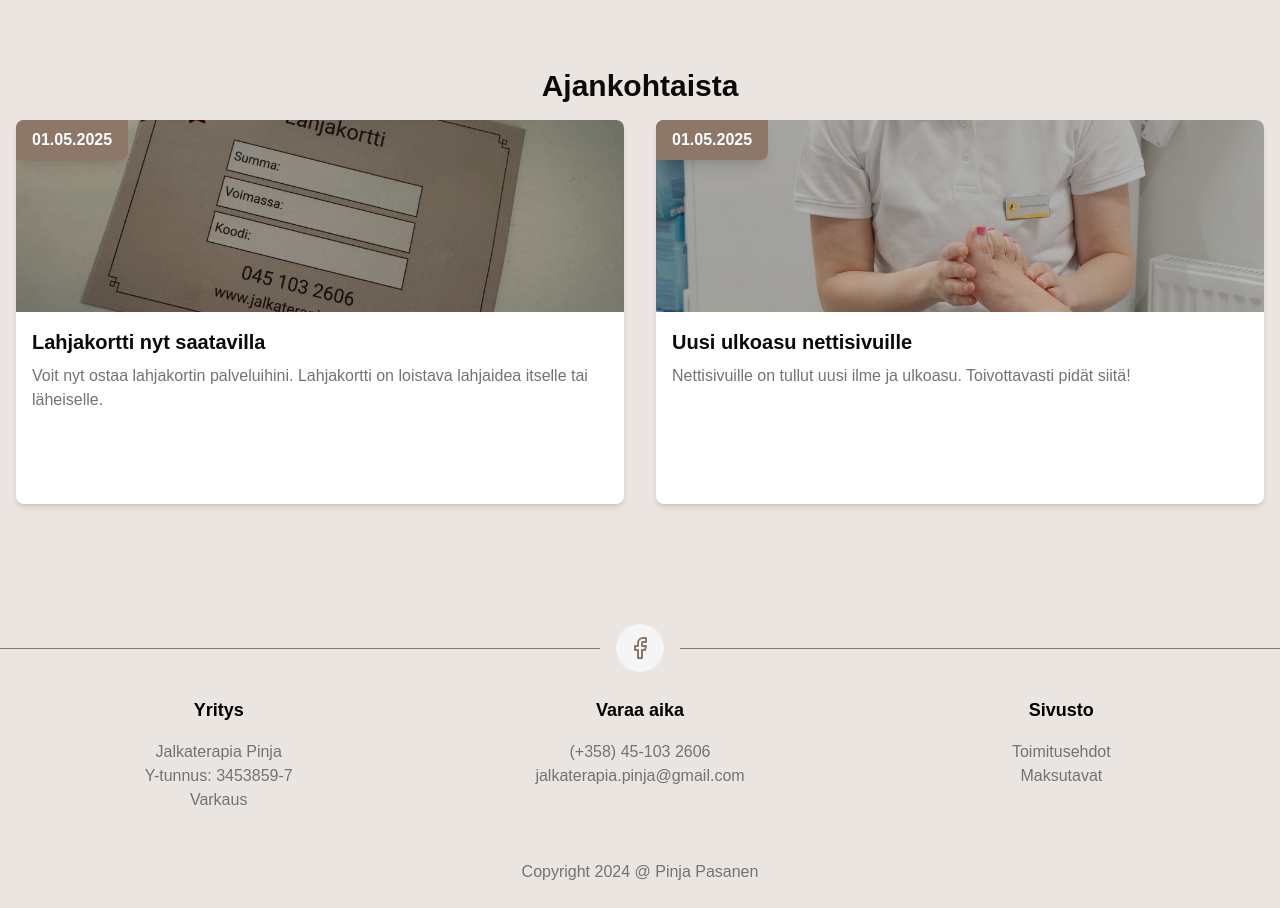
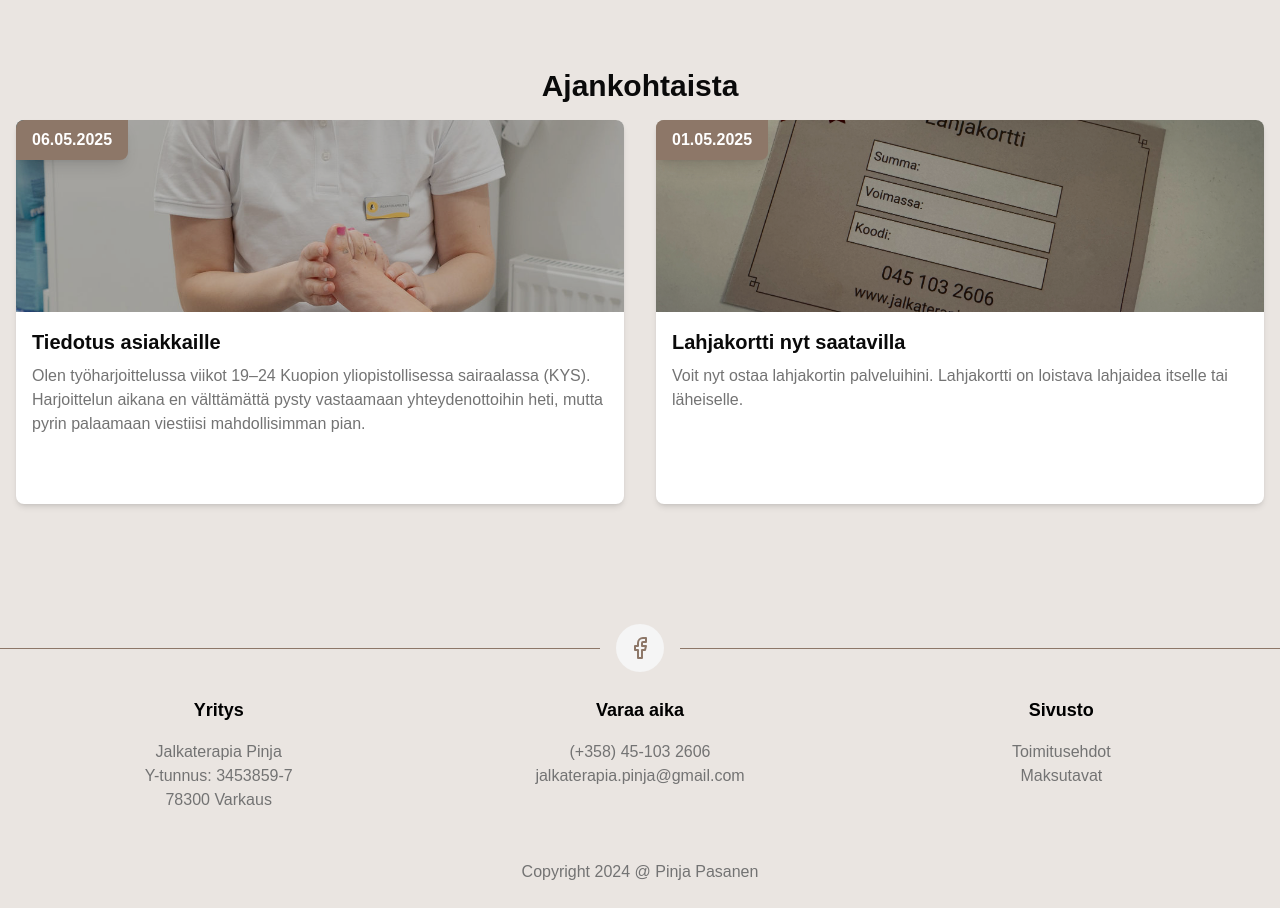
Before and after one commit to Markus-Pasanen/pinja-website, a Next.js app: page / in a window 1280 px wide. Shown: the part 1300-2208 px from the top of the page. Built offline with nearby package versions, Linux system fonts and the light colour scheme.

Commit message:
Content update

```diff
--- a/src/app/page.tsx
+++ b/src/app/page.tsx
@@ -24,19 +24,19 @@ const services = [
 
 const news = [
   {
+    title: "Tiedotus asiakkaille",
+    excerpt:
+      "Olen työharjoittelussa viikot 19–24 Kuopion yliopistollisessa sairaalassa (KYS). Harjoittelun aikana en välttämättä pysty vastaamaan yhteydenottoihin heti, mutta pyrin palaamaan viestiisi mahdollisimman pian.",
+    thumbnail: "/images/pinja_2025-10.jpg",
+    link: "/blog/edistysaskeleet-diabeettinen-jalkahoito",
+    date: "06.05.2025",
+  },
+  {
     title: "Lahjakortti nyt saatavilla",
     excerpt:
       "Voit nyt ostaa lahjakortin palveluihini. Lahjakortti on loistava lahjaidea itselle tai läheiselle.",
     thumbnail: "/images/lahjakortti.jpg",
     link: "/blog/uusi-tutkimus-jalkakipu",
-    date: "01.05.2025",
-  },
-  {
-    title: "Uusi ulkoasu nettisivuille",
-    excerpt:
-      "Nettisivuille on tullut uusi ilme ja ulkoasu. Toivottavasti pidät siitä!",
-    thumbnail: "/images/pinja_2025-10.jpg",
-    link: "/blog/edistysaskeleet-diabeettinen-jalkahoito",
     date: "01.05.2025",
   },
 ];
--- a/src/components/Footer.tsx
+++ b/src/components/Footer.tsx
@@ -1,4 +1,4 @@
-import { Facebook, Instagram } from "lucide-react";
+import { Facebook } from "lucide-react";
 import Link from "next/link";
 
 const Footer = () => {
@@ -27,23 +27,36 @@ const Footer = () => {
             Y-tunnus: 3453859-7
             </p>
             <p className="text-muted-foreground">
-            Varkaus
+            <a
+              href="https://www.google.com/maps/place/Varkaus/@62.3234278,27.8290594,12z/data=!3m1!4b1!4m6!3m5!1s0x469b1fae772c9653:0x40146d63c75c390!8m2!3d62.31792!4d27.8598871!16zL20vMDNjNGt6?entry=ttu&g_ep=EgoyMDI1MDQzMC4xIKXMDSoASAFQAw%3D%3D"
+              target="_blank"
+              rel="noopener noreferrer"
+              className="hover:text-accent transition-colors"
+            >
+              78300 Varkaus
+            </a>
             </p>
           </div>
           <div>
             <h3 className="font-semibold text-lg mb-4">Varaa aika</h3>
-            <p className="text-muted-foreground">(+358) 45-103 2606</p>
             <p className="text-muted-foreground">
-              jalkaterapia.pinja@gmail.com
+              <a href="tel:+358451032606" className="hover:text-accent transition-colors">
+                (+358) 45-103 2606
+              </a>
+            </p>
+            <p className="text-muted-foreground">
+              <a href="mailto:jalkaterapia.pinja@gmail.com" className="hover:text-accent transition-colors">
+                jalkaterapia.pinja@gmail.com
+              </a>
             </p>
           </div>
           <div>
             <h3 className="font-semibold text-lg mb-4">Sivusto</h3>
             <p className="text-muted-foreground">
-              <Link href="/toimitusehdot" className="text-muted-foreground">Toimitusehdot</Link>
+              <Link href="/toimitusehdot" className="hover:text-accent transition-colors">Toimitusehdot</Link>
             </p>
             <p className="text-muted-foreground">
-              <Link href="/maksutavat" className="text-muted-foreground">Maksutavat</Link>
+              <Link href="/maksutavat" className="hover:text-accent transition-colors">Maksutavat</Link>
             </p>
           </div>
         </div>
--- a/src/components/Navbar.tsx
+++ b/src/components/Navbar.tsx
@@ -3,7 +3,7 @@ import { useState, useEffect } from 'react';
 import Link from 'next/link';
 import { cn } from "@/lib/utils";
 import { usePathname } from 'next/navigation';
-import { Menu, X } from "lucide-react";
+import { Menu, X, Facebook } from "lucide-react";
 
 const Navbar = () => {
   const [isSticky, setIsSticky] = useState(false);
@@ -65,7 +65,7 @@ const Navbar = () => {
         {/* Mobile nav */}
         <div
           className={cn(
-            "fixed inset-0 z-40 flex flex-col items-center justify-center space-y-8 text-xl font-medium transition-all duration-300 md:hidden",
+            "fixed inset-0 z-40 flex flex-col items-center justify-center space-y-0 text-2xl font-medium transition-all duration-300 md:hidden",
             menuOpen ? "pointer-events-auto opacity-100 bg-secondary" : "pointer-events-none opacity-0"
           )}
         >
@@ -97,6 +97,19 @@ const Navbar = () => {
           </div>
           {/* Footer for mobile menu */}
           <footer className="absolute bottom-4 left-0 w-full flex flex-col items-center text-sm text-gray-500 dark:text-gray-400">
+            <div className="relative flex items-center w-full mb-4">
+              <div className="flex-grow border-t border-primary"></div>
+              <span className="flex flex-row mx-4 gap-4 font-semibold">
+                <a
+                  href="https://www.facebook.com/profile.php?id=61573830269174"
+                  className="text-primary hover:text-accent transition-colors duration-200 p-3 rounded-full bg-card"
+                  aria-label="Facebook"
+                >
+                  <Facebook className="h-6 w-6" />
+                </a>
+              </span>
+              <div className="flex-grow border-t border-primary"></div>
+            </div>
             <span>&copy; {new Date().getFullYear()} Pinja</span>
             <span>Kaikki oikeudet pidätetään</span>
           </footer>
```
